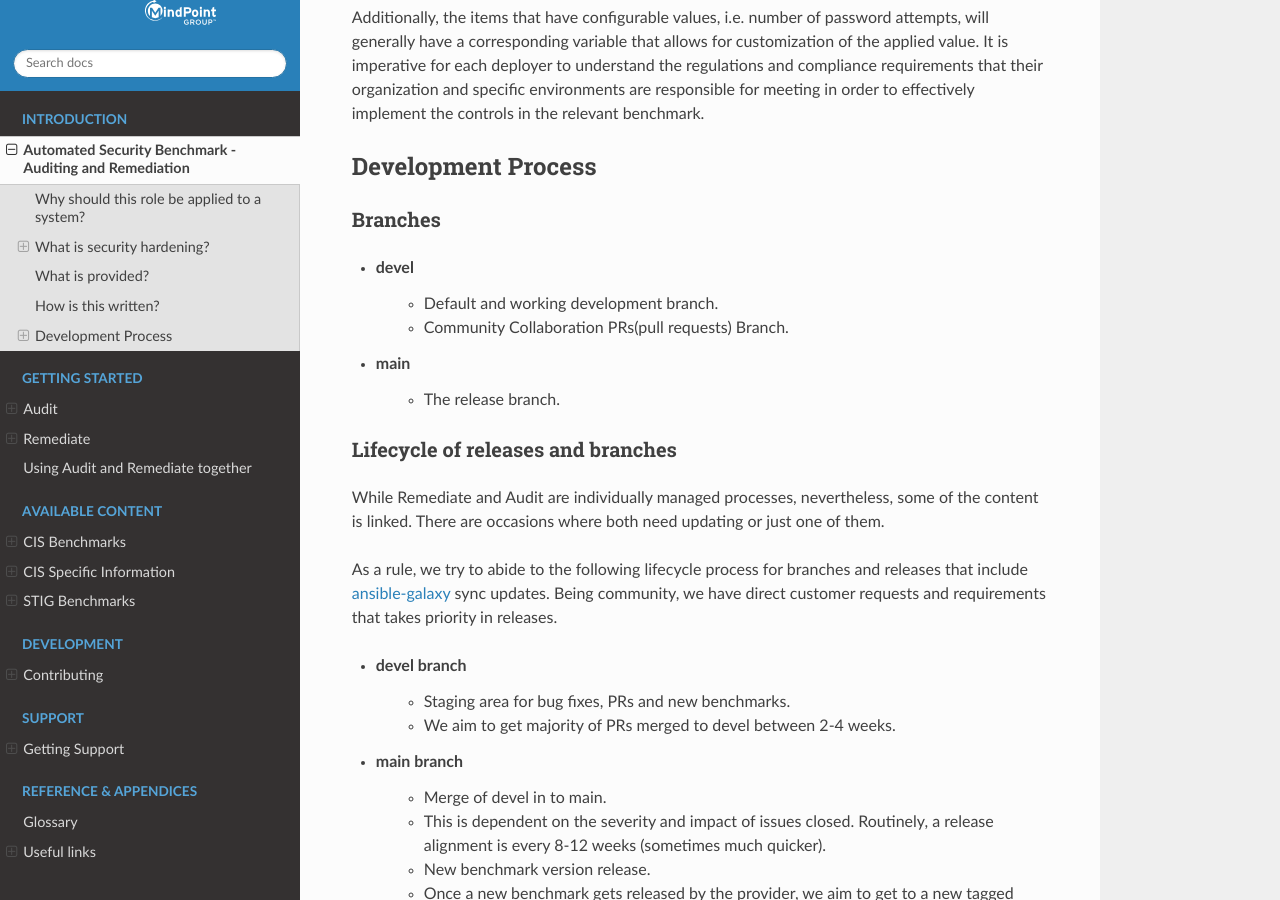
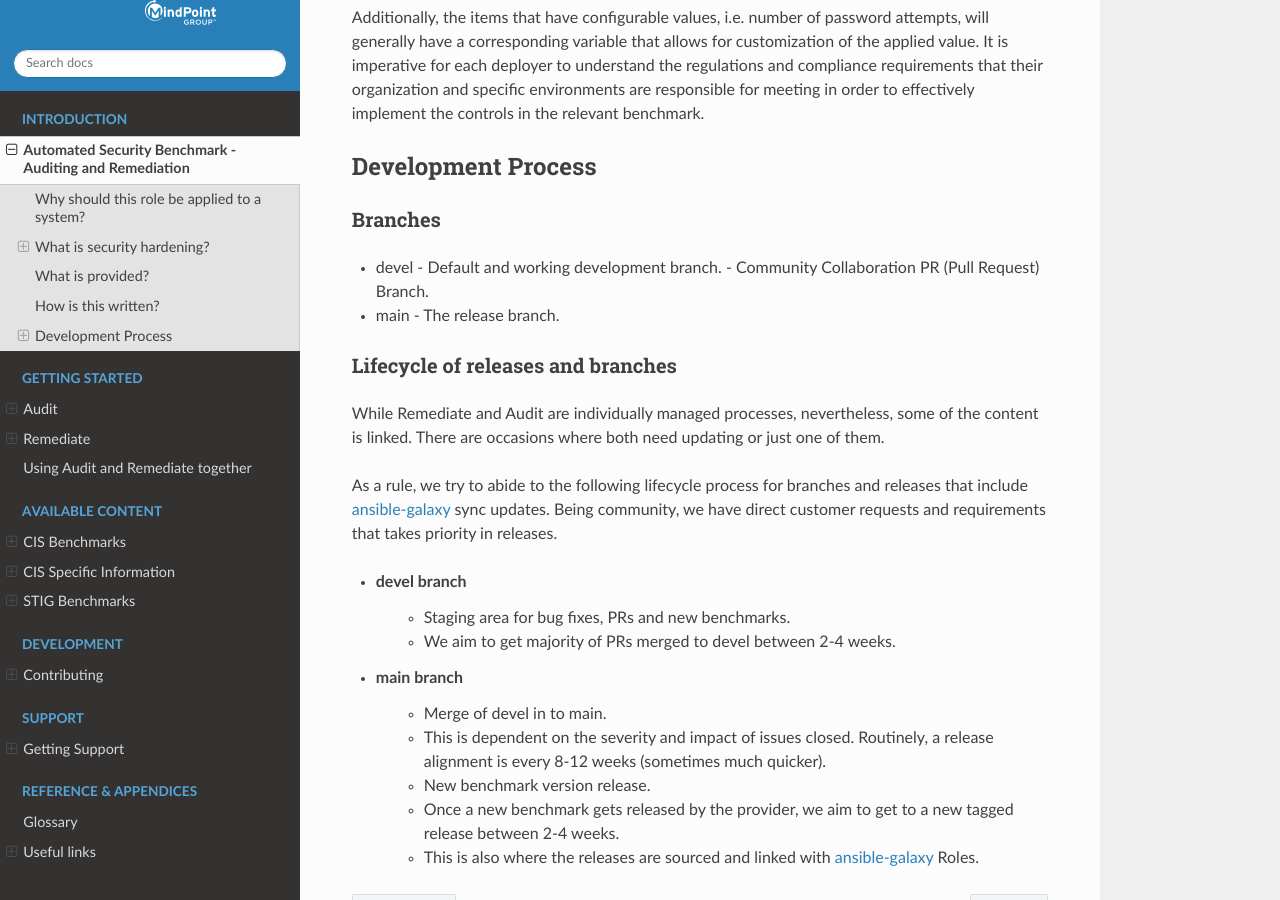
Before and after one commit to ansible-lockdown/MPG-AL-READTHEDOCS, a Sphinx documentation site: the page built from docs/source/intro.rst, in a window 1280 px wide and 900 px high, scrolled down 2923 px. Built offline with Sphinx 7.4.7 and the Read the Docs theme 2.0.0, drawn with Linux system fonts in a browser that asks for light colours; pages that are not in the unit, such as notebooks, are missing from menus.

```diff
--- a/docs/source/intro.rst
+++ b/docs/source/intro.rst
@@ -120,11 +120,11 @@
 ^^^^^^^^
 
 - devel
-   - Default and working development branch.
-   - Community Collaboration PRs(pull requests) Branch.
+  - Default and working development branch.
+  - Community Collaboration PR (Pull Request) Branch.
 
 - main
-   - The release branch.
+  - The release branch.
 
 Lifecycle of releases and branches
 ^^^^^^^^^^^^^^^^^^^^^^^^^^^^^^^^^^
```
